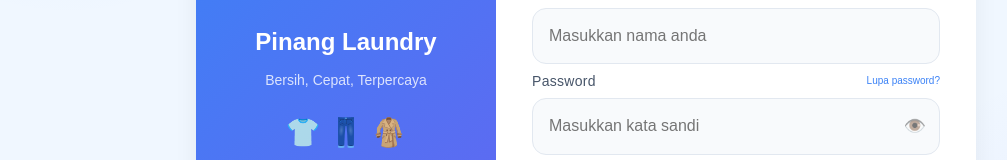
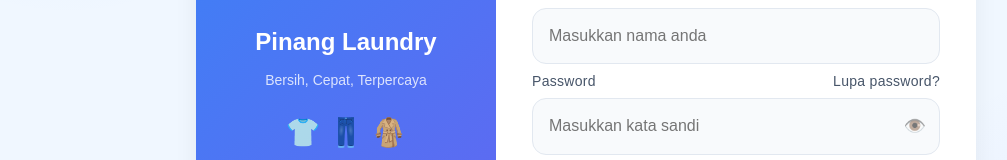
Before and after one commit to novacida00-create/pinang-laundry-frontend, a React (Vite) app: page /customer/login in a window 1280 px wide. Shown: the part 321-481 px from the top of the page, without its empty margins (54-1061 px from the left). Built offline with nearby package versions, Linux system fonts and the light colour scheme.

Commit message:
Update fitur

```diff
--- a/src/pages/auth/CustomerLoginPage.jsx
+++ b/src/pages/auth/CustomerLoginPage.jsx
@@ -30,7 +30,7 @@ export default function CustomerLoginPage() {
 .clp-wrap > div:nth-child(3) > div:last-child p { font-size: 15px !important; }
 .clp-wrap > div:nth-child(1), .clp-wrap > div:nth-child(2) { width: 300px !important; height: 300px !important; }
 .clp-wrap > div[style*="fixed"] > div { width: 90% !important; max-width: 360px !important; padding: 24px 20px !important; border-radius: 24px !important; margin: 0 auto !important; }
-.clp-wrap > div:nth-child(3) > div:last-child form div span { right: 16px !important; font-size: 22px !important; opacity: 0.7 !important; }
+.clp-wrap > div:nth-child(3) > div:last-child form > div:nth-child(4) span { right: 16px !important; font-size: 22px !important; opacity: 0.7 !important; }
 .clp-wrap > div:nth-child(3) > div:last-child > div:last-child { margin-top: 16px !important; }
 .clp-wrap > div:nth-child(3) > div:last-child > div:last-child span { font-size: 15px !important; }
 }
@@ -44,7 +44,7 @@ export default function CustomerLoginPage() {
 .clp-wrap input { font-size: 15px !important; padding: 12px 14px !important; border-radius: 12px !important; }
 .clp-wrap button { font-size: 15px !important; padding: 13px !important; border-radius: 12px !important; }
 .clp-wrap > div[style*="fixed"] > div { width: 92% !important; max-width: 340px !important; padding: 20px 16px !important; border-radius: 20px !important; }
-.clp-wrap > div:nth-child(3) > div:last-child form div span { right: 14px !important; font-size: 20px !important; opacity: 0.7 !important; }
+.clp-wrap > div:nth-child(3) > div:last-child form > div:nth-child(4) span { right: 14px !important; font-size: 20px !important; opacity: 0.7 !important; }
 .clp-wrap > div:nth-child(3) > div:last-child > div:last-child { margin-top: 14px !important; }
 .clp-wrap > div:nth-child(3) > div:last-child > div:last-child span { font-size: 14px !important; }
 }
@@ -148,9 +148,9 @@ export default function CustomerLoginPage() {
             <label style={styles.label}>Username</label>
             <input type="text" placeholder="Masukkan nama anda" value={username} onChange={(e) => setUsername(e.target.value)} style={styles.input} />
 
-            <div style={{ display: "flex", justifyContent: "space-between", alignItems: "center", gap: 16 }}>
+            <div style={{ display: "flex", alignItems: "center" }}>
               <label style={styles.label}>Password</label>
-              <span style={{ fontSize: 10, color: "#3b82f6", cursor: "pointer" }} onClick={() => { setShowReset(true); setError(""); setResetUsername(username); }}>Lupa password?</span>
+              <span style={{ marginLeft: "auto", ...styles.label, cursor: "pointer" }} onClick={() => { setShowReset(true); setError(""); setResetUsername(username); }}>Lupa password?</span>
             </div>
             <div style={styles.passWrap}>
               <input type={showPass ? "text" : "password"} placeholder="Masukkan kata sandi" value={password} onChange={(e) => setPassword(e.target.value)} style={styles.input} />
```
